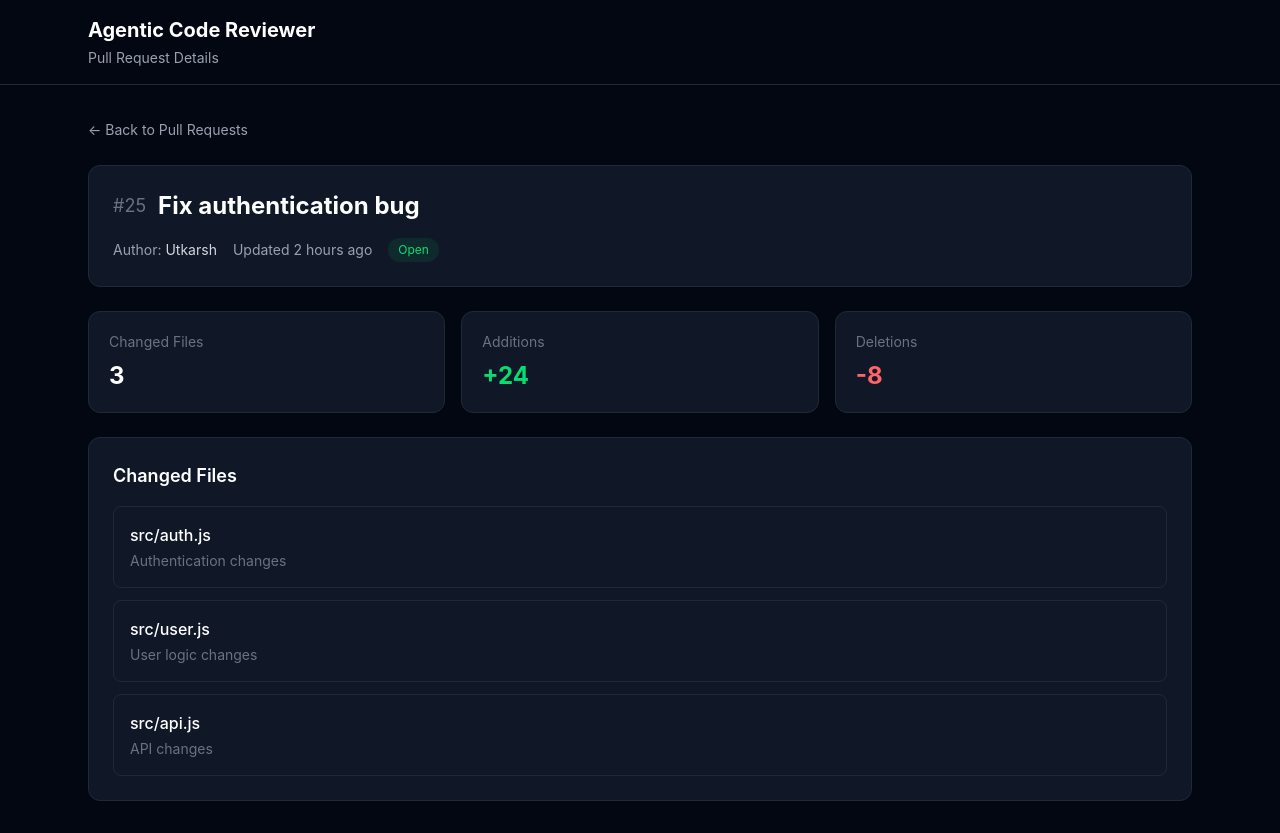
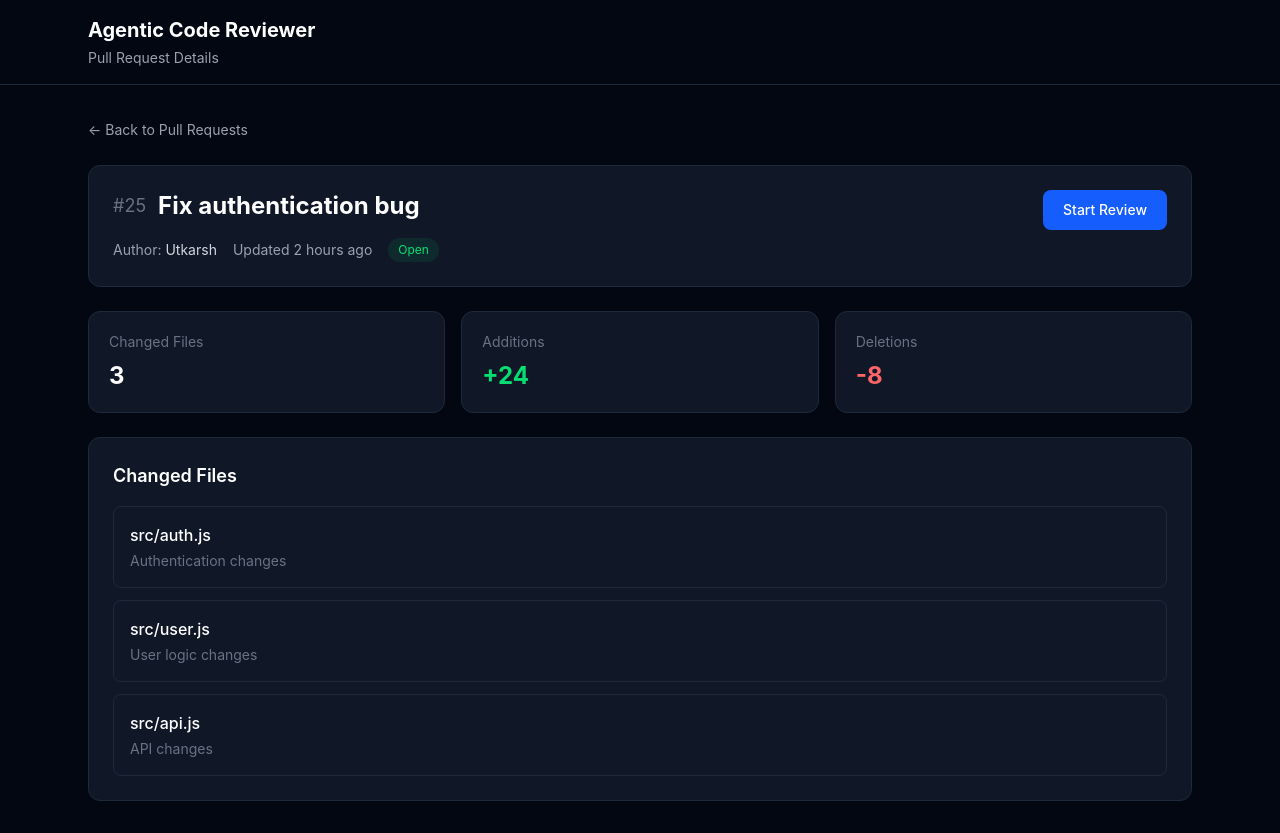
Before and after one commit to utkarsh191/agentic-code-reviewer, a React (Vite) app in the folder client/: page / in a window 1280 px wide. Built offline with nearby package versions, Linux system fonts and the light colour scheme.

Commit message:
feat: add start review button

```diff
--- a/client/src/pages/PullRequestDetails.tsx
+++ b/client/src/pages/PullRequestDetails.tsx
@@ -31,6 +31,8 @@ const PullRequestDetails = ({
 
         {/* PR Information */}
         <div className="mt-6 border border-gray-800 bg-gray-900 rounded-xl p-6">
+          <div className="flex items-start justify-between gap-6">
+            <div>
               <div className="flex items-center gap-3">
                 <span className="text-gray-500 text-lg">
                   #25
@@ -56,6 +58,16 @@ const PullRequestDetails = ({
                 <span className="px-2.5 py-1 rounded-full text-xs bg-green-500/10 text-green-400">
                   Open
                 </span>
+              </div>
+            </div>
+
+            {/* Start Review */}
+            <button
+              type="button"
+              className="shrink-0 px-5 py-2.5 bg-blue-600 hover:bg-blue-700 rounded-lg text-sm font-medium transition"
+            >
+              Start Review
+            </button>
           </div>
         </div>
 
```
Lines whose indentation alone changed are shown as unchanged.
